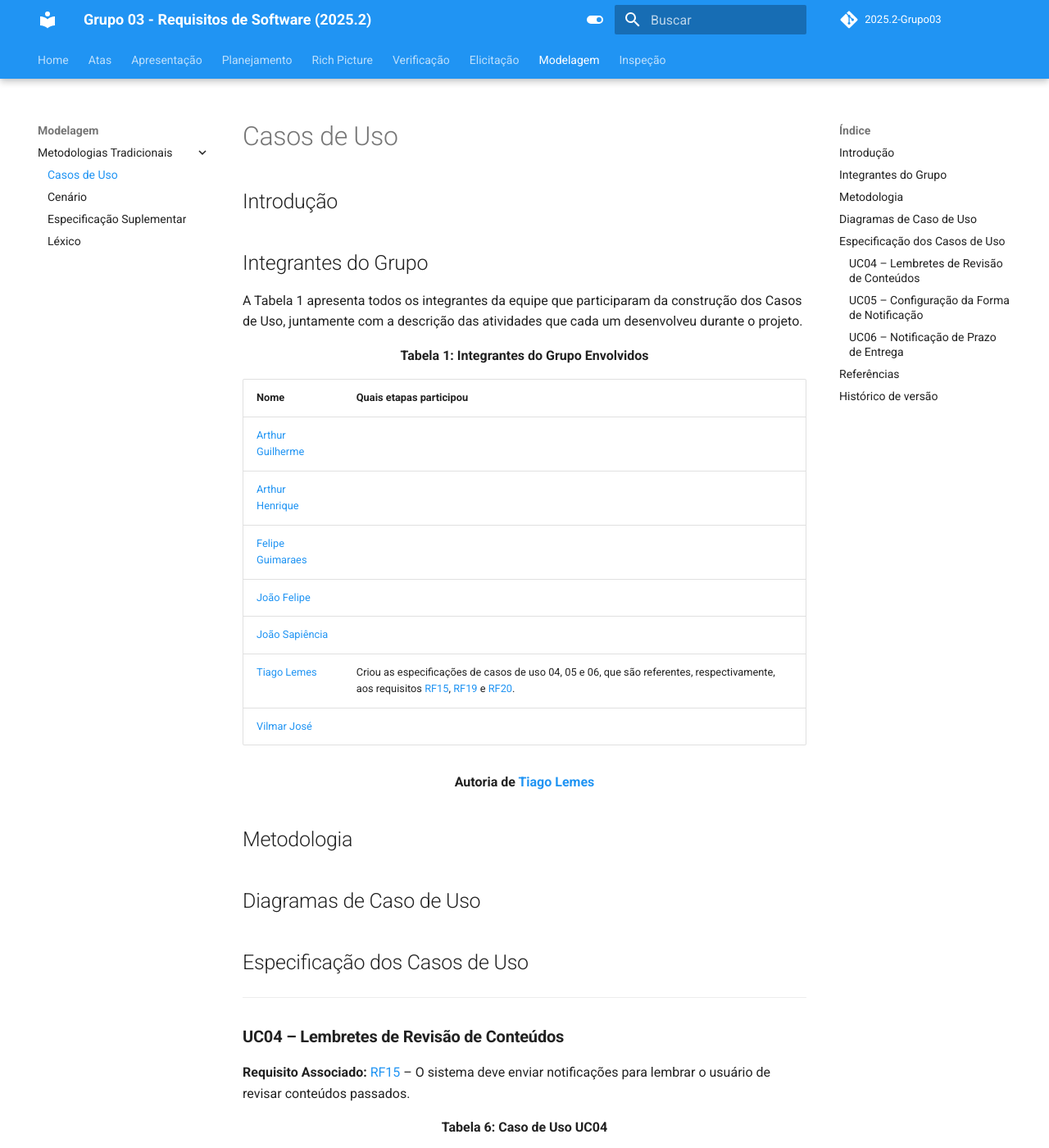
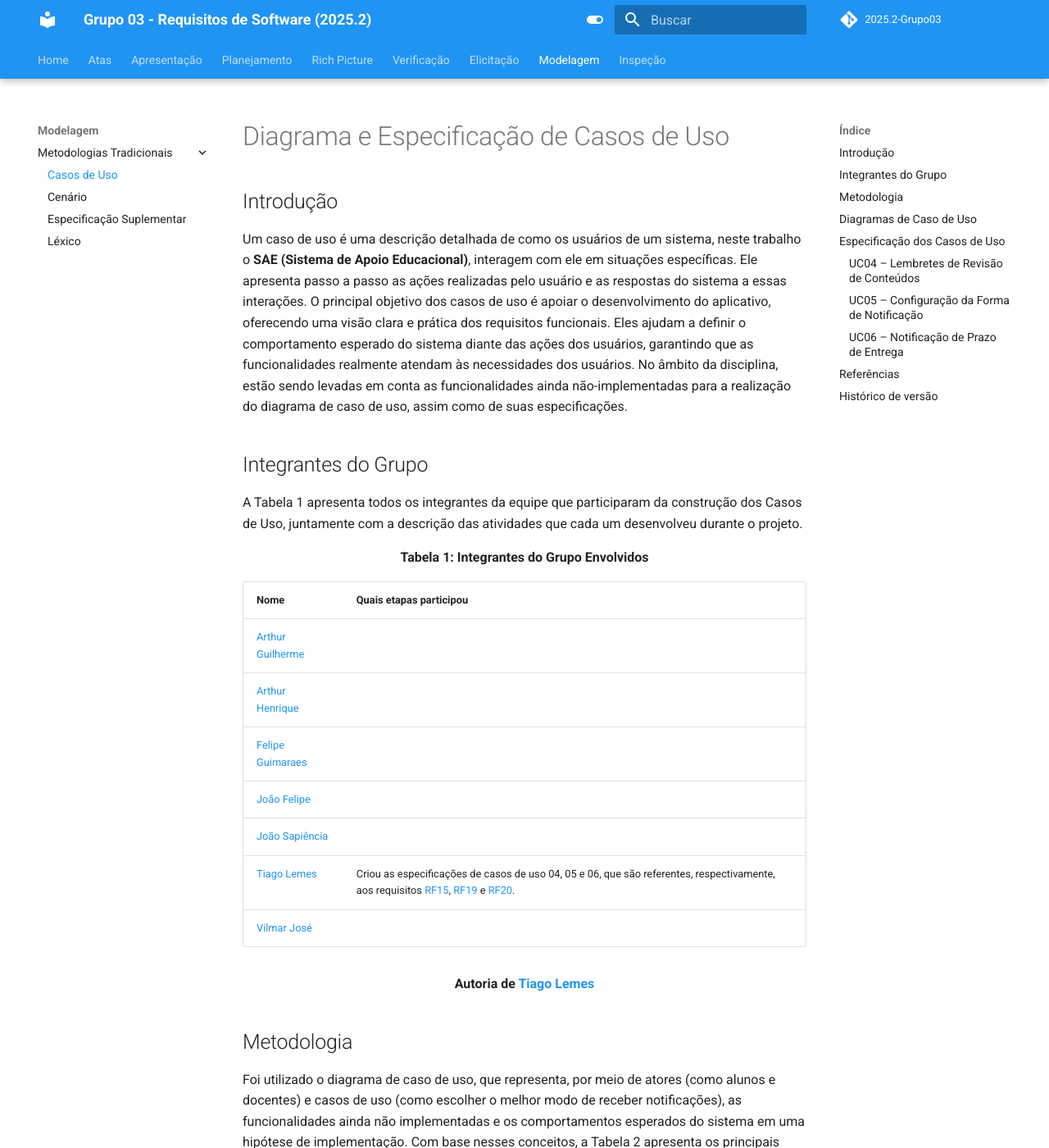
Before and after one commit to Requisitos-de-Software/2025.2-Grupo03, an MkDocs documentation site: the page built from docs/Modelagem/casos_de_uso.md, in a window 1280 px wide and 1400 px high. Shown: the whole window at 82% size. Built offline with MkDocs 1.6.1 and Material for MkDocs 9.7.7, drawn with Linux system fonts in a browser that asks for light colours; comment, search, counter and statistics services are not loaded; some of the changed text lies outside the part shown.

Commit message:
Atualização da Página de Casos de Uso

```diff
--- a/docs/Modelagem/casos_de_uso.md
+++ b/docs/Modelagem/casos_de_uso.md
@@ -1,6 +1,10 @@
-# Casos de Uso
+# Diagrama e Especificação de Casos de Uso
 
 ## Introdução
+Um caso de uso é uma descrição detalhada de como os usuários de um sistema, neste trabalho o **SAE (Sistema de Apoio Educacional)**, interagem com ele em situações específicas. Ele apresenta passo a passo as ações realizadas pelo usuário e as respostas do sistema a essas interações.
+O principal objetivo dos casos de uso é apoiar o desenvolvimento do aplicativo, oferecendo uma visão clara e prática dos requisitos funcionais. Eles ajudam a definir o comportamento esperado do sistema diante das ações dos usuários, garantindo que as funcionalidades realmente atendam às necessidades dos usuários.
+No âmbito da disciplina, estão sendo levadas em conta as funcionalidades ainda não-implementadas para a realização do diagrama de caso de uso, assim como de suas especificações.
+
 
 ## Integrantes do Grupo
 A Tabela 1 apresenta todos os integrantes da equipe que participaram da construção dos Casos de Uso, juntamente com a descrição das atividades que cada um desenvolveu durante o projeto.
@@ -20,6 +24,8 @@ A Tabela 1 apresenta todos os integrantes da equipe que participaram da constru
 <div align="center"><strong>Autoria de <a href="https://github.com/TiagoTeixeira-2005">Tiago Lemes</a></strong></div>
 
 ## Metodologia
+Foi utilizado o diagrama de caso de uso, que representa, por meio de atores (como alunos e docentes) e casos de uso (como escolher o melhor modo de receber notificações), as funcionalidades ainda não implementadas e os comportamentos esperados do sistema em uma hipótese de implementação.
+Com base nesses conceitos, a Tabela 2 apresenta os principais elementos que compõem o diagrama de caso de uso, oferecendo uma visão organizada da estrutura de interações entre os atores e o sistema.
 
 ## Diagramas de Caso de Uso
 
```
